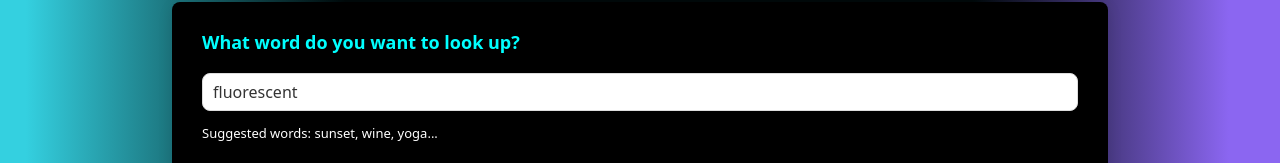
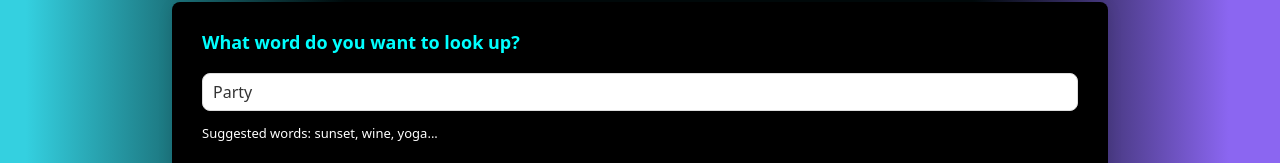
Before and after one commit to Dianab177/REACT-Dictionary-APP, a React (Create React App) app in the folder dictionary/: page / in a window 1280 px wide. Shown: the part 266-429 px from the top of the page. Built offline with nearby package versions, Linux system fonts and the light colour scheme; no server answers.

Commit message:
Change defaultword

```diff
--- a/dictionary/src/App.js
+++ b/dictionary/src/App.js
@@ -7,7 +7,7 @@ function App() {
     <div className="App">
       <div className="container">
         <header className="App-header">
-          <Dictionary defaultKeyWord="fluorescent"/>
+          <Dictionary defaultKeyWord="Party"/>
         </header>
       </div>
       <footer className="footer text-center">
--- a/dictionary/src/Styles/Synonyms.css
+++ b/dictionary/src/Styles/Synonyms.css
@@ -6,6 +6,6 @@
     font-size: 15px;
     display: inline-block;
     padding-right: 15px;
-    color: #9670f4;
+    color: #f2f0fa;
 
 }
```
